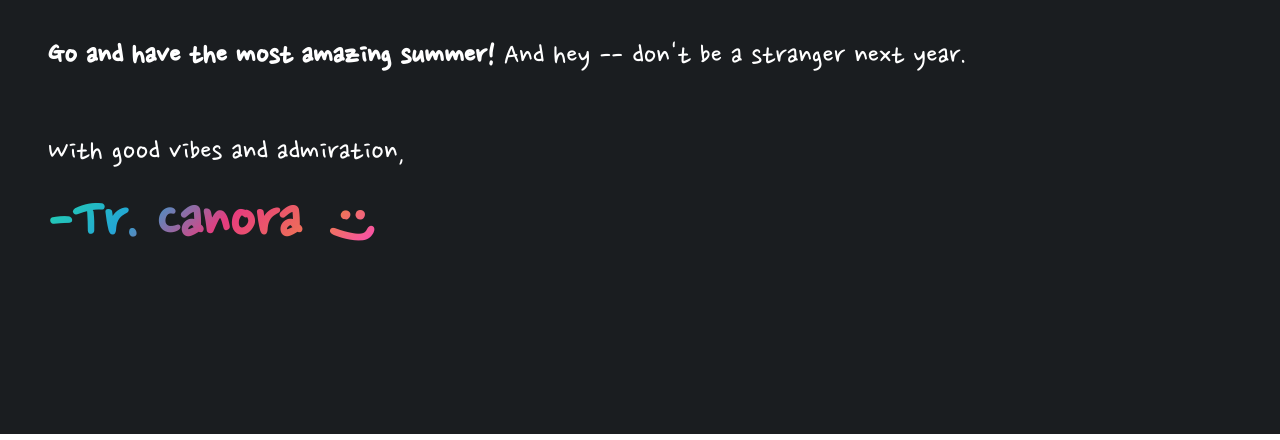
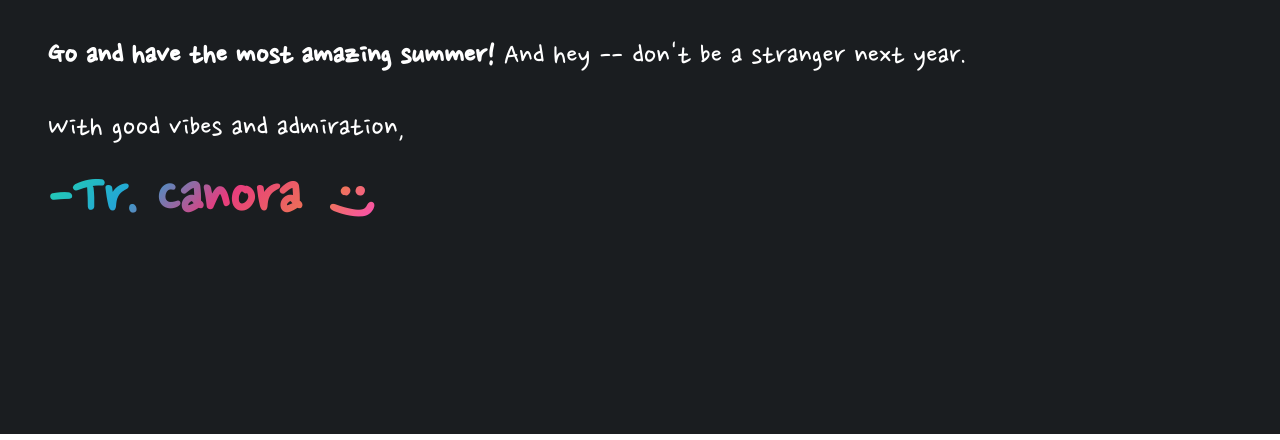
Before and after one commit to dc74089/justcanora, a Django app: template wrapped/templates/wrapped/wrapped2025.html in a window 1280 px wide. Shown: the part 2766-3206 px from the top of the page. Run offline with Django 4.2, Linux system fonts and the light colour scheme; the template is opened without the code that fills it, so the values that code supplies are empty; data comes from the database, SQL or seed files in the repository; some libraries are stand-ins or nearby versions.

Commit message:
Decrease margin on Wrapped

```diff
--- a/wrapped/templates/wrapped/wrapped2025.html
+++ b/wrapped/templates/wrapped/wrapped2025.html
@@ -233,17 +233,17 @@
   <section class="panel panel-dark">
     <h1 class="smalltext mt-0">A quick note:</h1>
     <div class="handwritten smallertext">
-      <p class="fw-light" style="">
+      <p class="fw-light">
         {{ data.student.fname }}, I can't believe the school year is already over!
         It was so much fun having you in {{ data.class_string }} this year.
         Thanks for choosing to take my class, I hope you learned a thing or two.
         I'm <u>so proud</u> of everything you were able to accomplish this year. </p>
 
       {% if data.personal_note %}
-        <p class="fw-light mt-5">{{ data.personal_note }}</p>
+        <p class="fw-light mt-4">{{ data.personal_note }}</p>
       {% endif %}
 
-      <p class="fw-light mt-5">
+      <p class="fw-light mt-4">
         {% if data.student.grade == 8 %}
           <span class="fw-bold">Go have the most amazing summer</span>,
           and best of luck in Upper School next year!
@@ -252,7 +252,7 @@
           And hey -- don't be a stranger next year.
         {% endif %}
       </p>
-      <p class="mt-5 fw-light">With good vibes and admiration,<br>
+      <p class="mt-4 fw-light">With good vibes and admiration,<br>
         <span class="happygradtext smalltext fw-bold">-Tr. Canora<span
                 style="writing-mode: vertical-lr">:)</span></span>
       </p>
```
